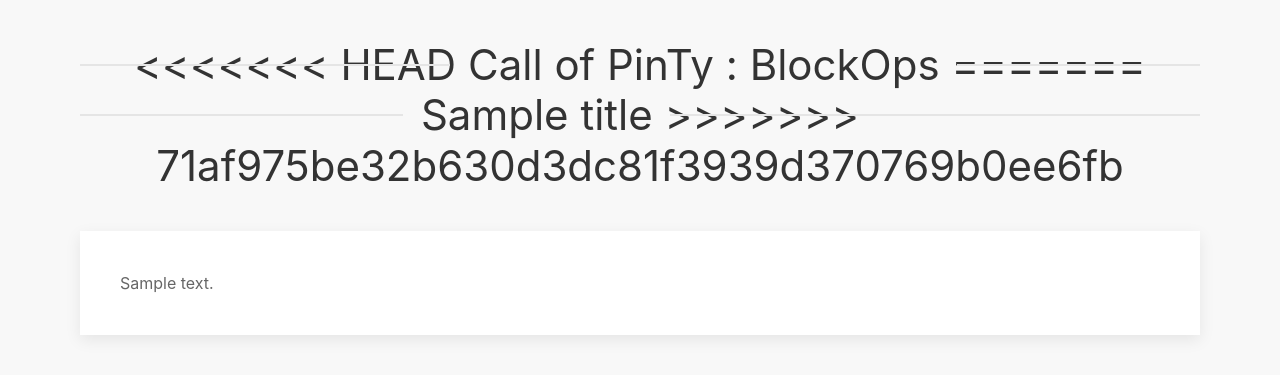
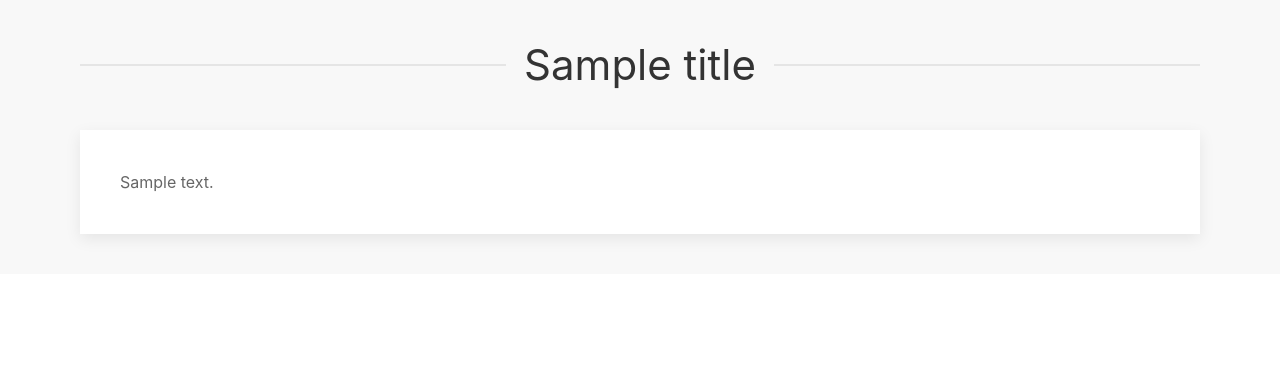
Before and after one commit to Parallel-in-Time/time4apint, a Python web app: template dynamic_site/templates/index.html in a window 1280 px wide. Shown: the top 383 px of the page. Run offline with Jinja, Linux system fonts and the light colour scheme; the template is opened without the code that fills it: most values are stand-ins (such as "Sample title", 1, 10 or a date in 2020); some libraries are stand-ins or nearby versions.

Commit message:
TL: forgot to save ...

```diff
--- a/dynamic_site/templates/index.html
+++ b/dynamic_site/templates/index.html
@@ -60,11 +60,7 @@
         <div uk-grid>
           <div class="uk-width-1-1">
             <h1 class="uk-heading uk-heading-line uk-text-center">
-<<<<<<< HEAD
-              <span> Call of PinTy : BlockOps</span>
-=======
               <span> {{ title }} </span>
->>>>>>> 71af975be32b630d3dc81f3939d370769b0ee6fb
             </h1>
           </div>
 
```
